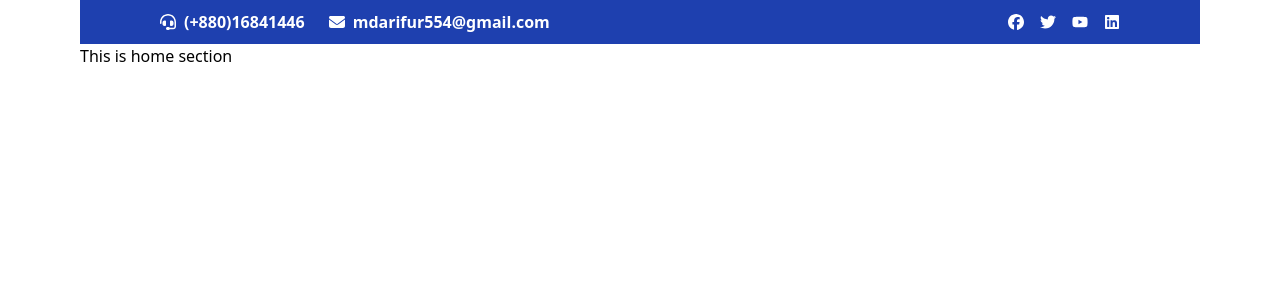
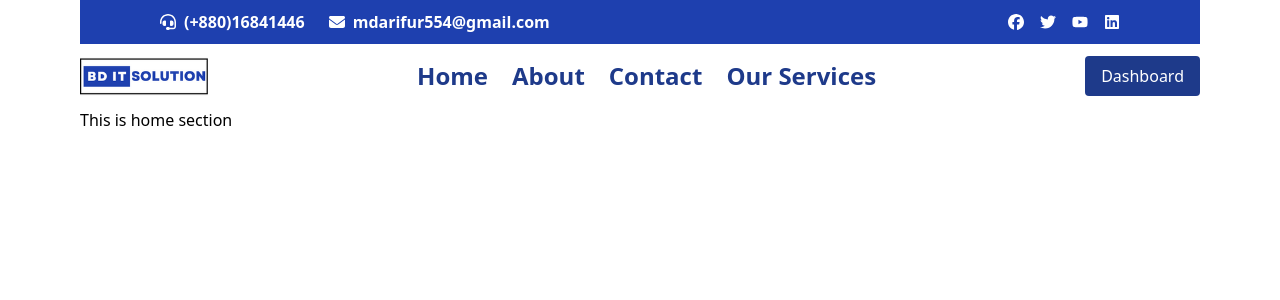
Before and after one commit to sojibpannashovon2/bd-solution-it, a React (Vite) app in the folder bd-client/: page / in a window 1280 px wide. Shown: the top 300 px of the page. Built offline with nearby package versions, Linux system fonts and the light colour scheme.

Commit message:
Responsive Naavbar Add

```diff
--- a/bd-client/package.json
+++ b/bd-client/package.json
@@ -10,6 +10,7 @@
     "preview": "vite preview"
   },
   "dependencies": {
+    "@material-tailwind/react": "^2.1.9",
     "localforage": "^1.10.0",
     "match-sorter": "^6.3.4",
     "react": "^18.2.0",
--- a/bd-client/src/Layout/MainLayout.jsx
+++ b/bd-client/src/Layout/MainLayout.jsx
@@ -1,11 +1,13 @@
 import React from "react";
 import { Outlet } from "react-router-dom";
 import Header from "../components/Shared/Header";
+import Navbar from "../components/Shared/Navbar";
 
 const MainLayout = () => {
   return (
     <div>
-      <Header/>
+      <Header />
+      <Navbar />
       <Outlet />
     </div>
   );
--- /dev/null
+++ b/bd-client/src/components/Shared/Navbar.jsx
@@ -0,0 +1,85 @@
+import React, { useState } from "react";
+import Container from "./Container";
+import { Link } from "react-router-dom";
+
+const Navbar = () => {
+  const [isMenuOpen, setIsMenuOpen] = useState(false);
+
+  const toggleMenu = () => {
+    setIsMenuOpen(!isMenuOpen);
+  };
+
+  return (
+    <>
+      <Container>
+        <nav className="flex flex-wrap items-center justify-between ">
+          <img
+            src="/public/bd it.png"
+            className="h-16 w-32"
+            alt="ACME"
+            width="120"
+          />
+          <div className="flex md:hidden">
+            <button id="hamburger" onClick={toggleMenu}>
+              {isMenuOpen ? (
+                <img
+                  className="block"
+                  src="https://img.icons8.com/fluent-systems-regular/2x/close-window.png"
+                  width="40"
+                  height="40"
+                />
+              ) : (
+                <img
+                  className="block"
+                  src="https://img.icons8.com/fluent-systems-regular/2x/menu-squared-2.png"
+                  width="40"
+                  height="40"
+                />
+              )}
+            </button>
+          </div>
+          <div
+            className={`toggle ${
+              isMenuOpen ? "w-full md:w-auto" : "hidden md:w-auto md:flex"
+            } text-right text-bold mt-5 md:mt-0 border-t-2 border-blue-900 md:border-none`}
+          >
+            <Link
+              href="#"
+              className="block md:inline-block text-blue-900 hover:text-slate-200 px-3 py-1 border-b-2 border-blue-900 md:border-none text-2xl font-semibold"
+            >
+              Home
+            </Link>
+            <Link
+              href="#"
+              className="block md:inline-block text-blue-900 hover:text-slate-200 px-3 py-1 border-b-2 border-blue-900 md:border-none text-2xl font-semibold"
+            >
+              About
+            </Link>
+            <Link
+              href="#"
+              className="block md:inline-block text-blue-900 hover:text-slate-200 px-3 py-1 border-b-2 border-blue-900 md:border-none text-2xl font-semibold"
+            >
+              Contact
+            </Link>
+            <Link
+              href="#"
+              className="block md:inline-block text-blue-900 px-3 py-1 border-b-2 border-blue-900 hover:text-slate-200 md:border-none text-2xl font-semibold"
+            >
+              Our Services
+            </Link>
+          </div>
+          <a
+            href="#"
+            className={`toggle ${
+              isMenuOpen ? "flex" : "hidden md:flex"
+            } w-full md:w-auto px-4 py-2 text-right bg-blue-900 hover:bg-blue-500 text-white md:rounded`}
+          >
+            Dashboard
+          </a>
+        </nav>
+      </Container>
+    </>
+  );
+};
+
+export default Navbar;
```
Also changed, not shown: bd-client/public/Bd It.png (added), 1 other file (tests, documents, lock files or other folders).
